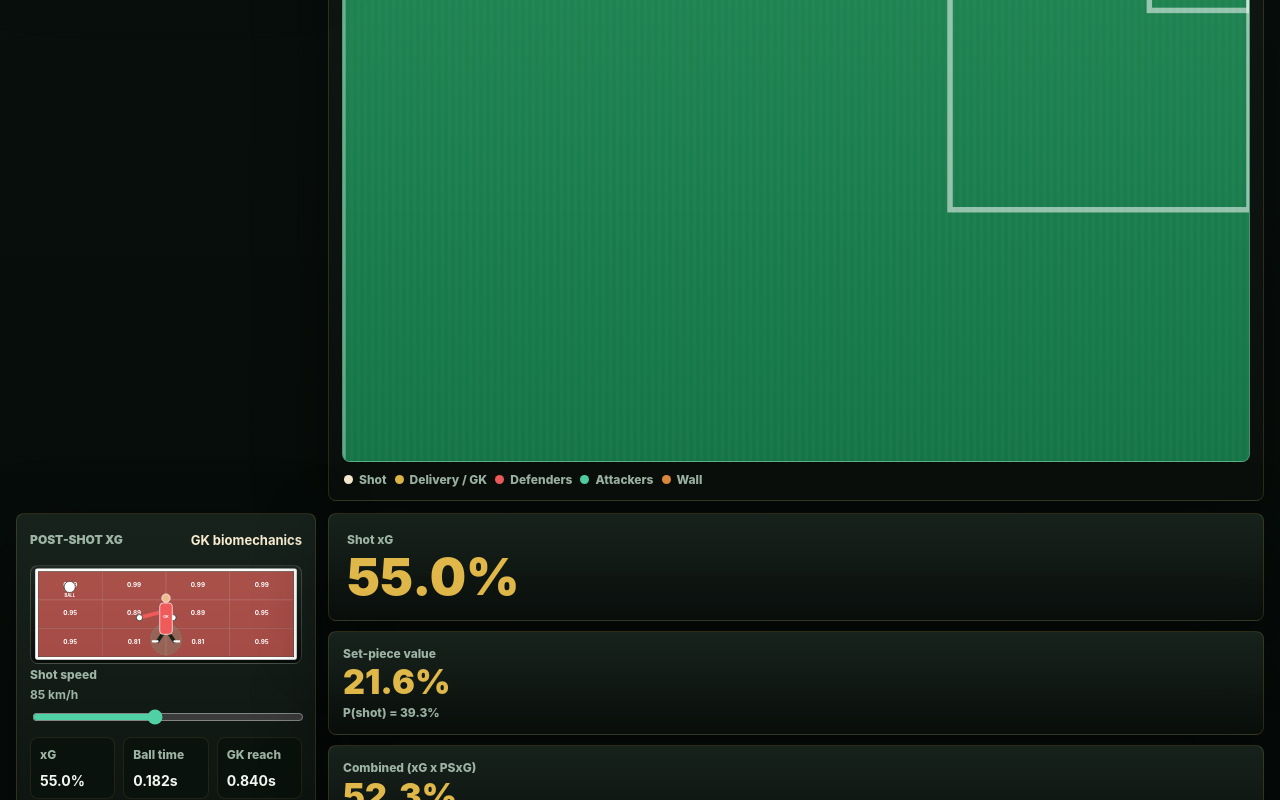
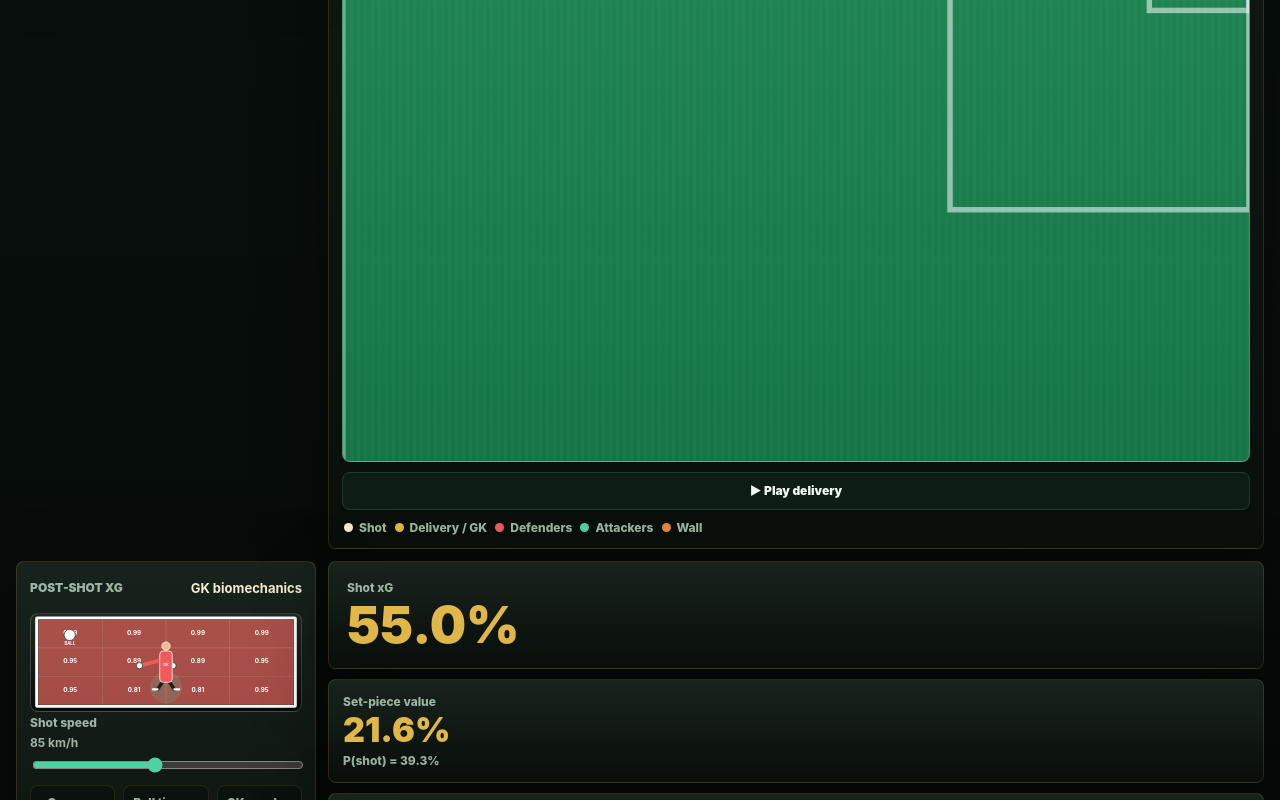
Before and after one commit to yubraj-karki1/Deadball-Economics, a Next.js app: page / in a window 1280 px wide. Shown: the part 983-1783 px from the top of the page. Built offline with nearby package versions, Linux system fonts and the light colour scheme.

Commit message:
new features is added called Animate thr delivery flight

```diff
--- a/app/deadball-lab.tsx
+++ b/app/deadball-lab.tsx
@@ -13,6 +13,14 @@ import { modelConfidence, trainCalibrationFromCsv } from "../features/lab/traini
 import { scoreShotsCsv, type BatchScoreResult } from "../features/lab/batch-scoring";
 import type { DragTarget, GoalDrag, LabState, PresetKey, SavedScenario, TrainedModel, TrainingReport } from "../features/lab/types";
 import { clamp, distM, heatColor, isAbortError, pct, toSB } from "../features/lab/utils";
+
+function pointOnPath(pathEl: SVGPathElement | null, t: number) {
+  if (!pathEl) return null;
+  const length = pathEl.getTotalLength();
+  if (!Number.isFinite(length) || length <= 0) return null;
+  const point = pathEl.getPointAtLength(clamp(t, 0, 1) * length);
+  return { x: point.x, y: point.y };
+}
 
 export default function DeadballLab({ view = "lab" }: { view?: "lab" | "retrain" | "calculations" }) {
   const [state, setState] = useState<LabState>(initialState);
@@ -31,8 +39,11 @@ export default function DeadballLab({ view = "lab" }: { view?: "lab" | "retrain"
   const [goalDrag, setGoalDrag] = useState<GoalDrag>(null);
   const [showCoords, setShowCoords] = useState(false);
   const [batchReport, setBatchReport] = useState<BatchScoreResult | null>(null);
+  const [flightProgress, setFlightProgress] = useState<number | null>(null);
   const pitchRef = useRef<SVGSVGElement | null>(null);
   const goalRef = useRef<SVGSVGElement | null>(null);
+  const flightPathRef = useRef<SVGPathElement | null>(null);
+  const flightRafRef = useRef<number | null>(null);
 
   const isDirect = state.spType === "freekick-direct";
   const isFreeKick = state.spType.startsWith("freekick");
@@ -398,6 +409,47 @@ export default function DeadballLab({ view = "lab" }: { view?: "lab" | "retrain"
   const directTarget: Point = [GX, clamp(GY - GOAL_W / 2 + state.ball[0], GY - GOAL_W / 2, GY + GOAL_W / 2)];
   const directVisual = isDirect ? directFreeKickVisual(state.start, directTarget, effectiveCurve, state.dip, state.knuckle) : null;
   const shotPath = directVisual?.path ?? swingPath(state.start, state.shot, state.swing);
+  const animPathD = directVisual && state.dip > 0 ? directVisual.dipPath : shotPath;
+
+  useEffect(() => {
+    if (flightRafRef.current != null) {
+      cancelAnimationFrame(flightRafRef.current);
+      flightRafRef.current = null;
+    }
+    setFlightProgress(null);
+  }, [animPathD]);
+
+  useEffect(() => () => {
+    if (flightRafRef.current != null) cancelAnimationFrame(flightRafRef.current);
+  }, []);
+
+  const flightPoint = flightProgress != null ? pointOnPath(flightPathRef.current, flightProgress) : null;
+
+  const playDelivery = () => {
+    const pathEl = flightPathRef.current;
+    if (!pathEl) return;
+    if (flightRafRef.current != null) {
+      cancelAnimationFrame(flightRafRef.current);
+      flightRafRef.current = null;
+    }
+    const length = pathEl.getTotalLength();
+    if (!Number.isFinite(length) || length <= 0) return;
+    const durationMs = clamp(length * (2800 / Math.max(30, state.shotSpeed)), 450, 1800);
+    const startTime = performance.now();
+
+    const step = (now: number) => {
+      const t = clamp((now - startTime) / durationMs, 0, 1);
+      setFlightProgress(t);
+      if (t < 1) {
+        flightRafRef.current = requestAnimationFrame(step);
+      } else {
+        flightRafRef.current = null;
+        window.setTimeout(() => setFlightProgress(null), 200);
+      }
+    };
+    flightRafRef.current = requestAnimationFrame(step);
+  };
+
   const [ballSvgX, ballSvgY] = goalPointToSvg(state.ball);
   const [gkSvgX, gkSvgY] = goalPointToSvg(state.gkf);
   const xgSolution = xgMath(result, state, modelShot, isDirect, state.calibration);
@@ -655,6 +707,7 @@ export default function DeadballLab({ view = "lab" }: { view?: "lab" | "retrain"
           {view === "calculations" && <div className="calculation-hero"><span>Current shot xG</span><b>{pct(result?.xg)}</b><small>{result?.zone ?? "Calculating"} · {fmt(result?.distance_to_goal ?? distM(modelShot), 1)} m</small></div>}
           <svg ref={pitchRef} viewBox="55 0 50 68" preserveAspectRatio="xMidYMid meet" className="pitch" onPointerMove={onPitchMove}>
             <PitchMarks />
+            <path ref={flightPathRef} d={animPathD} fill="none" stroke="none" />
             {state.showVor && <Voronoi defenders={[...state.defenders, ...wallPlayers]} attackers={state.attackers} gk={state.gk} />}
             {heat.map((c, i) => <rect key={i} x={c.x - 1.1} y={c.y - 1.3} width="2.2" height="2.6" fill={heatColor(c.xg)} opacity="0.5" />)}
             {directVisual && state.dip > 0 && <path d={directVisual.dipPath} fill="none" stroke="#f7ecd0" strokeWidth={0.16 + state.dip / 230} strokeDasharray="0.8 1" opacity={0.15 + state.dip / 170} />}
@@ -669,7 +722,11 @@ export default function DeadballLab({ view = "lab" }: { view?: "lab" | "retrain"
               <line x1={state.shot[0]} y1={state.shot[1]} x2={GX} y2={GY} stroke="#ffffffaa" strokeWidth="0.25" strokeDasharray="1.2 0.8" />
               <Player p={state.shot} color="#fff" radius={1.12} onPointerDown={() => setDrag({ kind: "shot" })} />
             </> : <circle cx={directTarget[0]} cy={directTarget[1]} r="0.45" fill="#fff" stroke="#111" strokeWidth="0.2" />}
+            {flightPoint && <circle cx={flightPoint.x} cy={flightPoint.y} r="0.55" fill="#f7ecd0" stroke="#241706" strokeWidth="0.18" />}
           </svg>
+          {view !== "calculations" && <div className="tool-row flight-controls">
+            <button className="btn" style={{ gridColumn: "1 / -1" }} onClick={playDelivery} disabled={flightProgress !== null}>{flightProgress !== null ? "Playing delivery…" : "▶ Play delivery"}</button>
+          </div>}
           <div className="legend"><Legend color="#f7ecd0" text="Shot" /><Legend color="#e0b84a" text="Delivery / GK" /><Legend color="#ef5b5b" text="Defenders" /><Legend color="#4fd0a5" text="Attackers" /><Legend color="#e08a3c" text="Wall" /></div>
           {view === "calculations" && <div className="pitch-math-grid">
             {xgSolution && <div className="calculation-card math-card">
--- a/app/globals.css
+++ b/app/globals.css
@@ -530,6 +530,10 @@ a:focus-visible {
 
 .grab { cursor: grab; }
 
+.flight-controls {
+  margin-top: 10px;
+}
+
 
 .legend {
   padding: 10px 2px 0;
```
Also changed, not shown: 1 other file (tests, documents, lock files or other folders).
